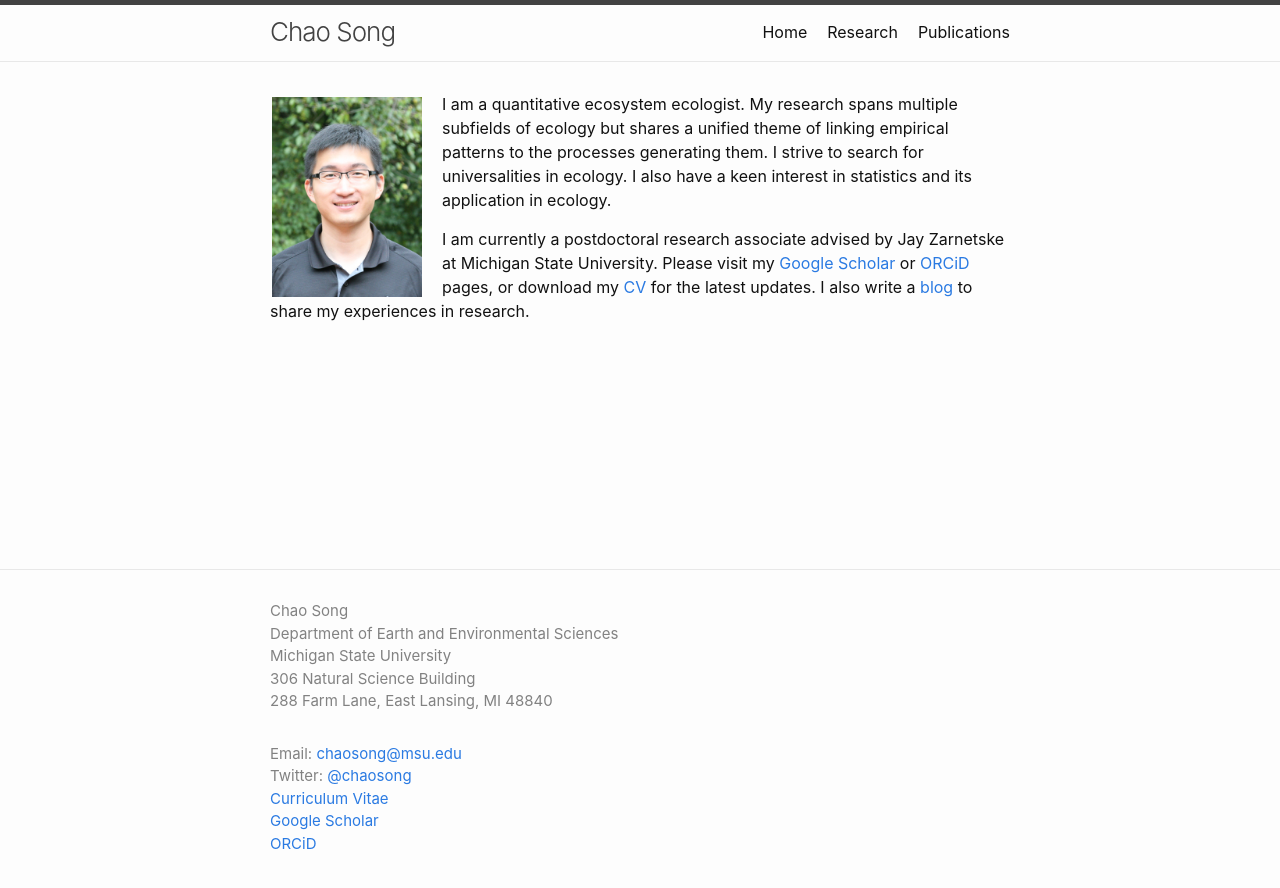
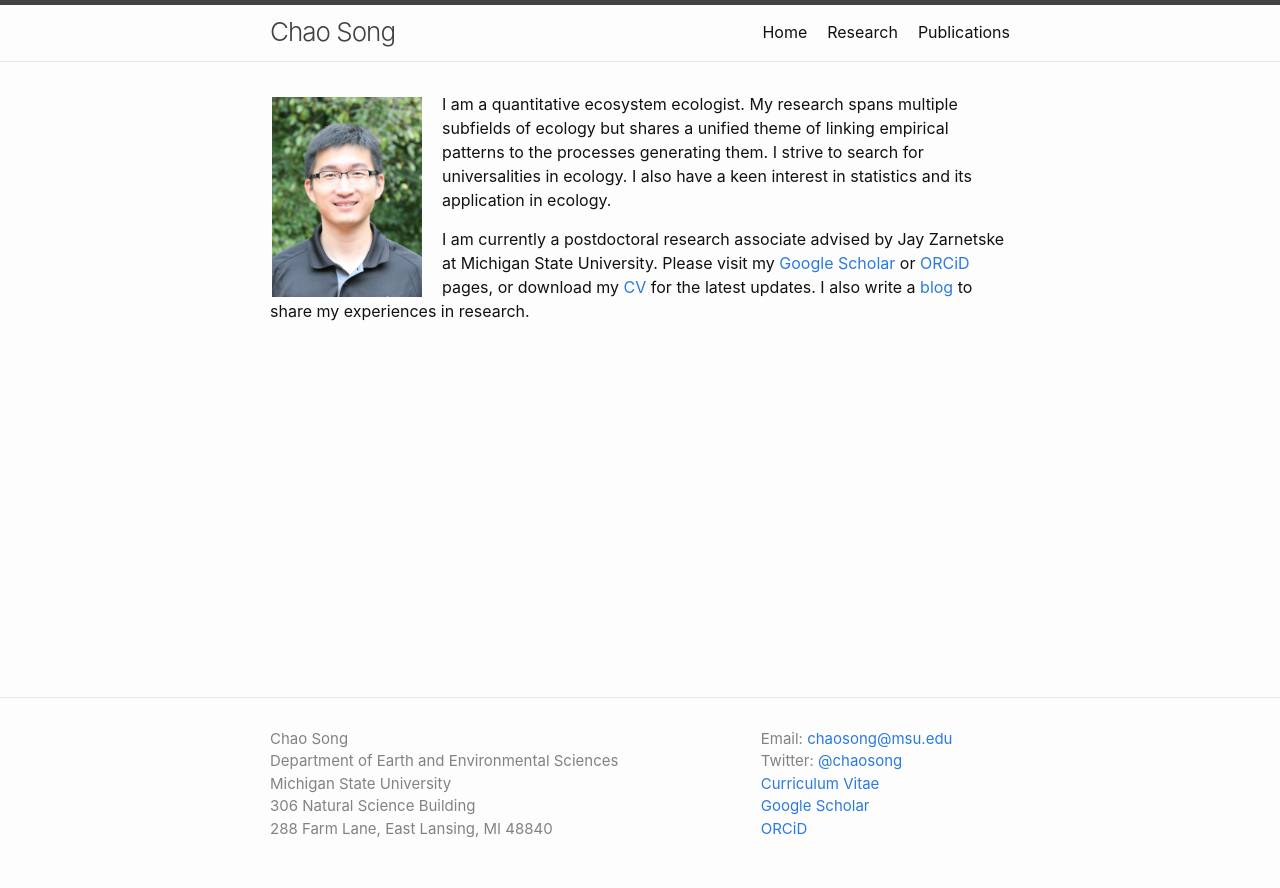
Before and after one commit to songchao1986/songchao1986.github.io, a Jekyll site: the page built from index.md, in a window 1280 px wide. Shown: the top 888 px of the page. Built offline with Jekyll 4.4.1, drawn with Linux system fonts in a browser that asks for light colours.

Commit message:
Update _layout.scss

```diff
--- a/_sass/minima/_layout.scss
+++ b/_sass/minima/_layout.scss
@@ -135,18 +135,18 @@
 }
 
 .footer-col-1 {
-  width: -webkit-calc(80% - (#{$spacing-unit} / 2));
-  width:         calc(80% - (#{$spacing-unit} / 2));
+  width: -webkit-calc(65% - (#{$spacing-unit} / 2));
+  width:         calc(65% - (#{$spacing-unit} / 2));
 }
 
 .footer-col-2 {
-  width: -webkit-calc(45% - (#{$spacing-unit} / 2));
-  width:         calc(45% - (#{$spacing-unit} / 2));
+  width: -webkit-calc(31% - (#{$spacing-unit} / 2));
+  width:         calc(31% - (#{$spacing-unit} / 2));
 }
 
 .footer-col-3 {
-  width: -webkit-calc(2% - (#{$spacing-unit} / 2));
-  width:         calc(2% - (#{$spacing-unit} / 2));
+  width: -webkit-calc(4% - (#{$spacing-unit} / 2));
+  width:         calc(4% - (#{$spacing-unit} / 2));
 }
 
 @include media-query($on-laptop) {
```
